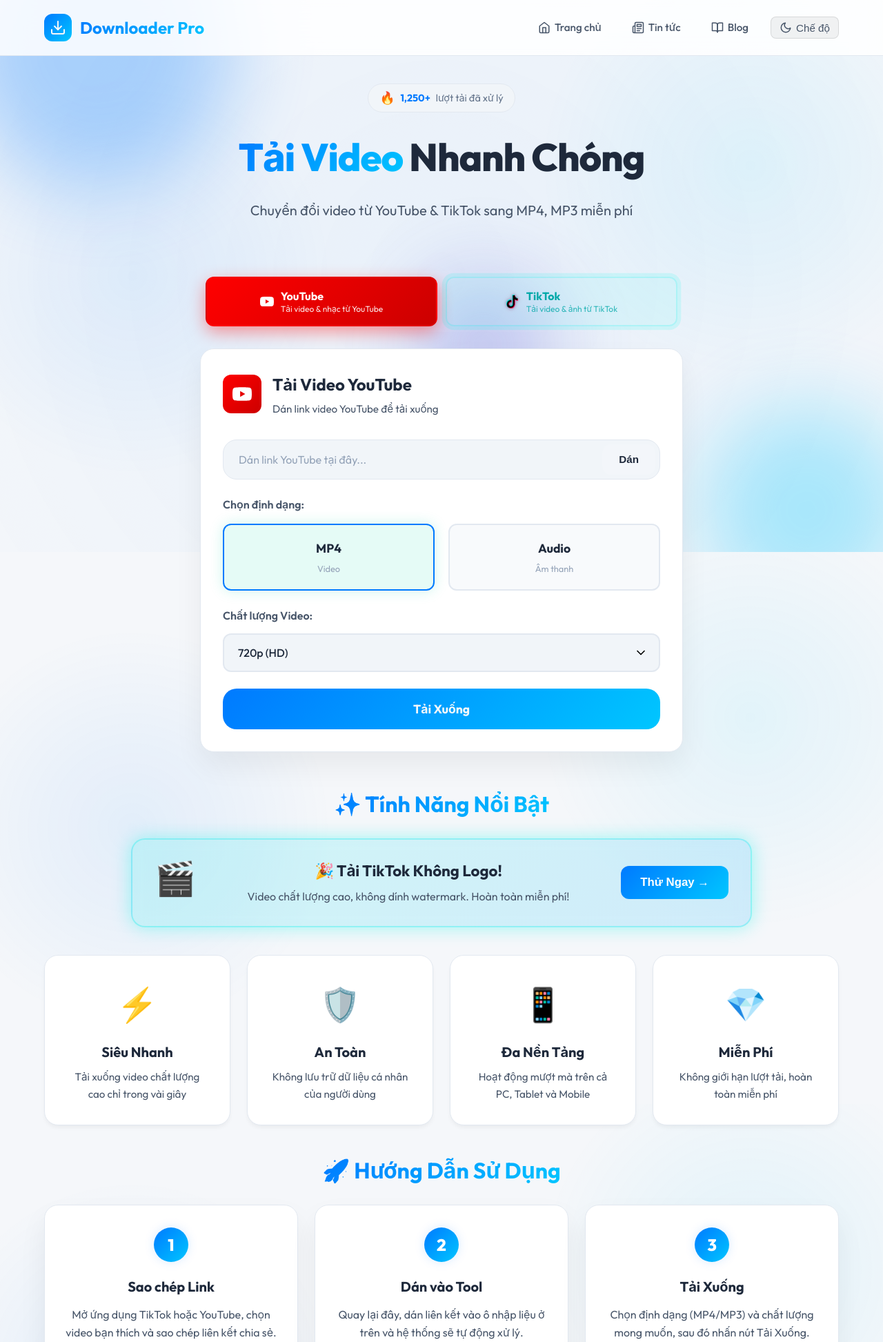
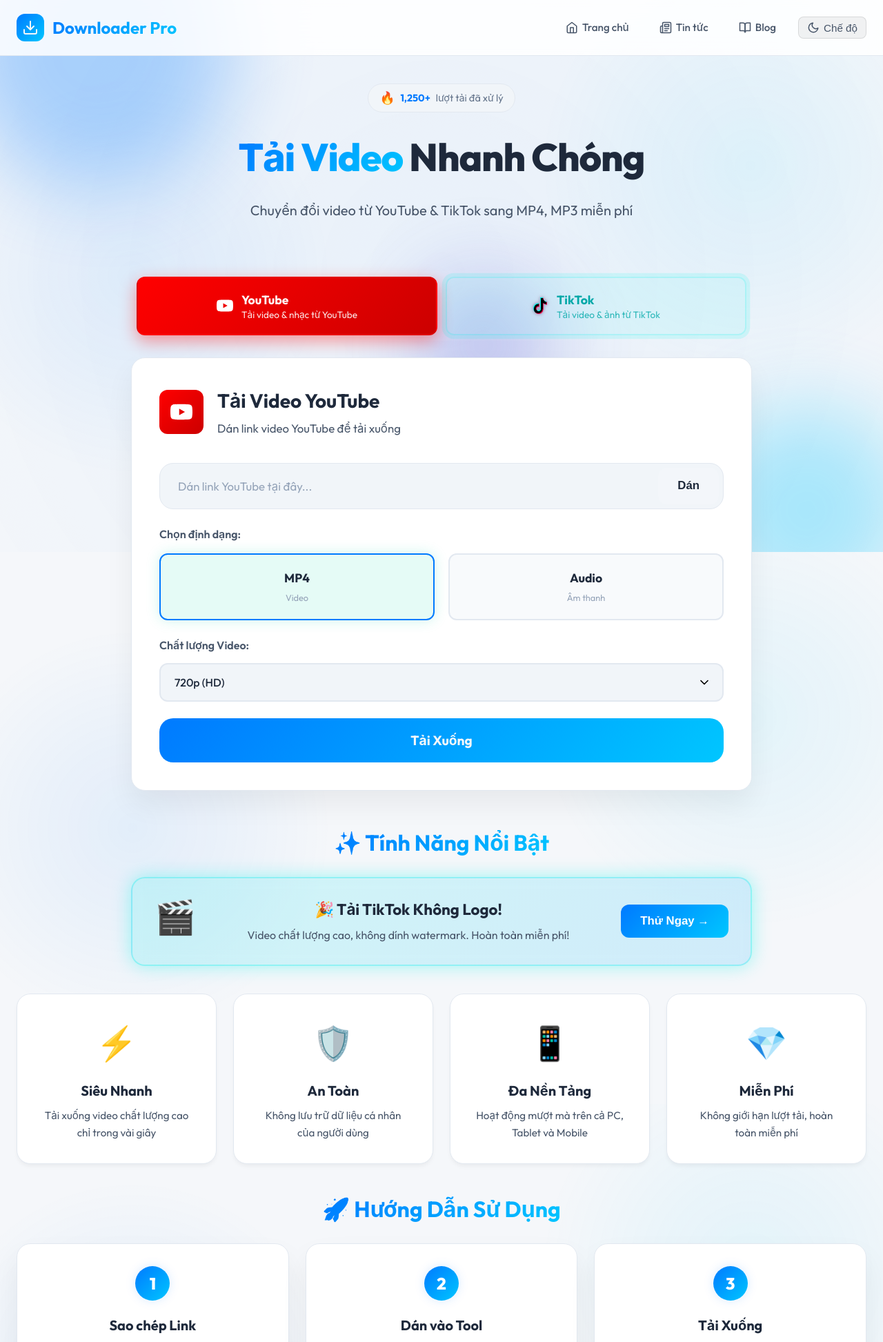
Before and after one commit to MinhTris2204/Downloader-Pro, a Flask app: page / in a window 1280 px wide. Shown: the top 1945 px of the page at 69% size. Run offline with Flask 3, Linux system fonts and the light colour scheme; some libraries are stand-ins or nearby versions.

Commit message:
Increase size of download area for better PC layout

```diff
--- a/static/css/style.css
+++ b/static/css/style.css
@@ -226,7 +226,7 @@ body {
 
 /* ====== Container ====== */
 .container {
-    max-width: 1200px;
+    max-width: 1400px;
     margin: 0 auto;
     padding: 0 24px;
 }
@@ -516,7 +516,7 @@ body {
 
 /* ====== Download Container ====== */
 .download-container {
-    max-width: 700px;
+    max-width: 900px;
     margin: 0 auto 50px;
 }
 
@@ -535,14 +535,14 @@ body {
     display: flex;
     align-items: center;
     justify-content: center;
-    gap: 10px;
-    padding: 16px 24px;
+    gap: 12px;
+    padding: 20px 32px;
     border: 2px solid transparent;
     border-radius: var(--radius-sm);
     background: transparent;
     color: var(--text-secondary);
     font-family: inherit;
-    font-size: 1rem;
+    font-size: 1.1rem;
     font-weight: 600;
     cursor: pointer;
     transition: var(--transition);
@@ -673,8 +673,8 @@ body {
 }
 
 .tab-icon {
-    width: 20px;
-    height: 20px;
+    width: 24px;
+    height: 24px;
     transition: transform 0.3s ease;
     flex-shrink: 0;
 }
@@ -717,12 +717,12 @@ body {
 }
 
 .tab-text strong {
-    font-size: 1rem;
+    font-size: 1.1rem;
     font-weight: 700;
 }
 
 .tab-hint {
-    font-size: 0.75rem;
+    font-size: 0.85rem;
     font-weight: 400;
     opacity: 0.8;
     line-height: 1.2;
@@ -773,19 +773,19 @@ body {
 
 /* ====== Download Card ====== */
 .download-card {
-    padding: 32px;
+    padding: 40px;
 }
 
 .card-header {
     display: flex;
     align-items: center;
-    gap: 16px;
-    margin-bottom: 32px;
+    gap: 20px;
+    margin-bottom: 36px;
 }
 
 .platform-badge {
-    width: 56px;
-    height: 56px;
+    width: 64px;
+    height: 64px;
     border-radius: var(--radius-sm);
     display: flex;
     align-items: center;
@@ -801,20 +801,20 @@ body {
 }
 
 .platform-badge svg {
-    width: 28px;
-    height: 28px;
+    width: 32px;
+    height: 32px;
     color: white;
 }
 
 .card-title h2 {
-    font-size: 1.5rem;
+    font-size: 1.75rem;
     font-weight: 700;
     margin-bottom: 4px;
 }
 
 .card-title p {
     color: var(--text-secondary);
-    font-size: 0.95rem;
+    font-size: 1.05rem;
 }
 
 /* ====== Input Group ====== */
@@ -840,11 +840,11 @@ body {
 
 .url-input {
     flex: 1;
-    padding: 12px 16px;
+    padding: 16px 20px;
     background: transparent;
     border: none;
     color: var(--text-primary);
-    font-size: 1rem;
+    font-size: 1.05rem;
     font-family: inherit;
 }
 
@@ -859,13 +859,13 @@ body {
 .paste-btn {
     display: flex;
     align-items: center;
-    gap: 8px;
-    padding: 0 24px;
+    gap: 10px;
+    padding: 0 28px;
     background: rgba(255, 255, 255, 0.1);
     border: none;
     border-radius: var(--radius-sm);
     color: var(--text-primary);
-    font-size: 0.95rem;
+    font-size: 1.05rem;
     font-weight: 600;
     cursor: pointer;
     transition: var(--transition);
@@ -1063,20 +1063,20 @@ body {
 /* ====== Download Button ====== */
 .download-btn {
     width: 100%;
-    padding: 18px 32px;
+    padding: 20px 36px;
     background: var(--gradient-1);
     border: none;
     border-radius: var(--radius);
     color: var(--bg-dark);
     font-family: inherit;
-    font-size: 1.1rem;
+    font-size: 1.2rem;
     font-weight: 700;
     cursor: pointer;
     transition: var(--transition);
     display: flex;
     align-items: center;
     justify-content: center;
-    gap: 10px;
+    gap: 12px;
 }
 
 .download-btn:hover {
```
